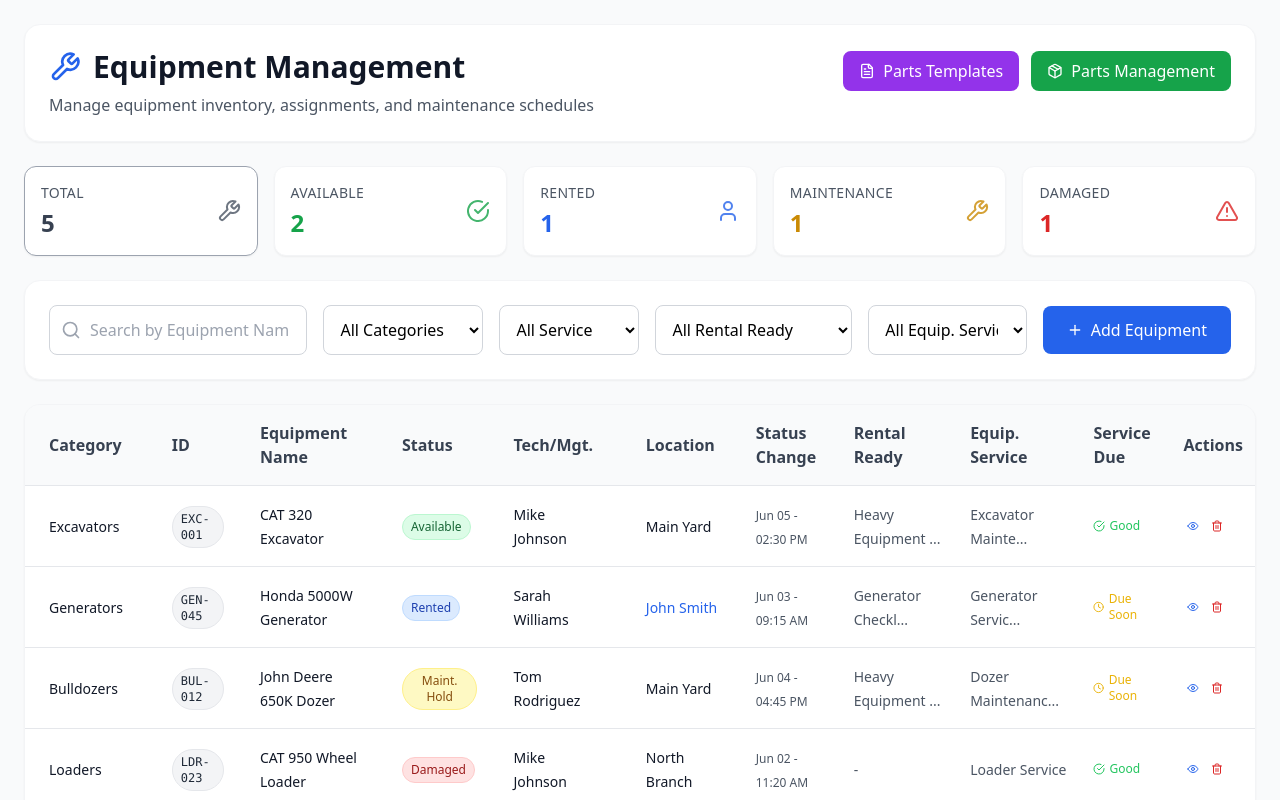
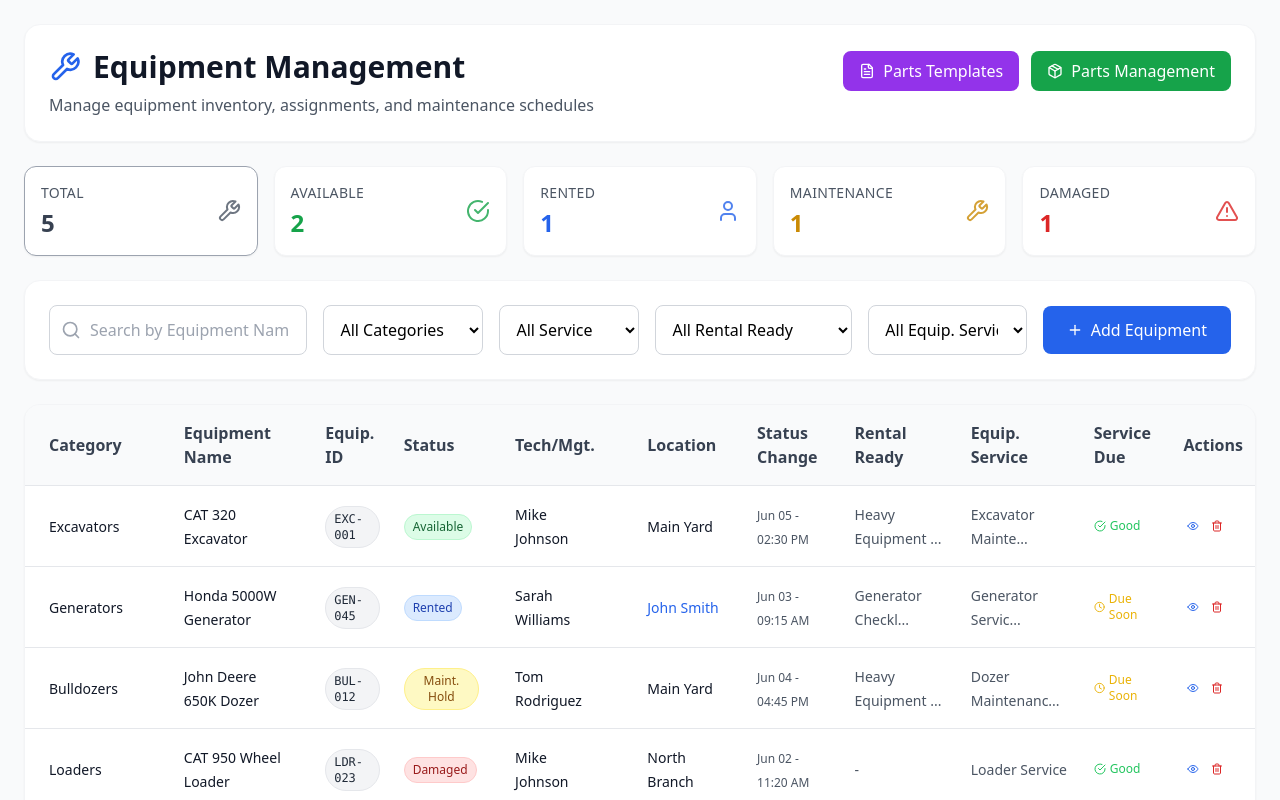
Before and after one commit to Kabba24ai/equipment-mgt, a React (Vite) app: page / in a window 1280 px wide. Built offline with nearby package versions, Linux system fonts and the light colour scheme.

Commit message:
Update Equipment Management with Consistent Formatting

```diff
--- a/src/components/EquipmentManagement.tsx
+++ b/src/components/EquipmentManagement.tsx
@@ -465,8 +465,8 @@ const EquipmentManagement: React.FC<EquipmentManagementProps> = ({
               <thead className="bg-gray-50 border-b border-gray-200">
                 <tr>
                   <th className="text-left py-4 px-6 font-semibold text-gray-700">Category</th>
-                  <th className="text-left py-3 px-3 font-semibold text-gray-700">ID</th>
                   <th className="text-left py-4 px-6 font-semibold text-gray-700">Equipment Name</th>
+                  <th className="text-left py-3 px-3 font-semibold text-gray-700">Equip. ID</th>
                   <th className="text-left py-3 px-3 font-semibold text-gray-700">Status</th>
                   <th className="text-left py-4 px-6 font-semibold text-gray-700">Tech/Mgt.</th>
                   <th className="text-left py-4 px-6 font-semibold text-gray-700">Location</th>
@@ -487,13 +487,13 @@ const EquipmentManagement: React.FC<EquipmentManagementProps> = ({
                       <td className="py-4 px-6">
                         <span className="text-sm font-medium text-gray-900">{item.category}</span>
                       </td>
+                      <td className="py-4 px-6">
+                        <span className="text-sm text-gray-900">{item.name}</span>
+                      </td>
                       <td className="py-3 px-3">
                         <span className="inline-flex items-center px-2 py-1 rounded-full text-xs font-mono font-medium bg-gray-100 text-gray-800 border">
                           {item.equipment_id}
                         </span>
-                      </td>
-                      <td className="py-4 px-6">
-                        <span className="text-sm text-gray-900">{item.name}</span>
                       </td>
                       <td className="py-3 px-3">
                         <button
```
